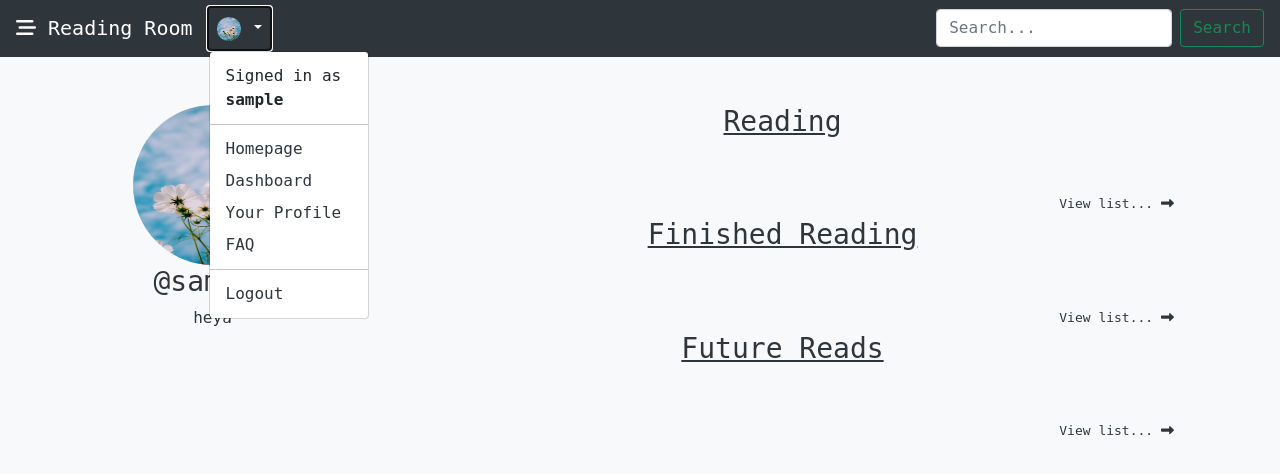
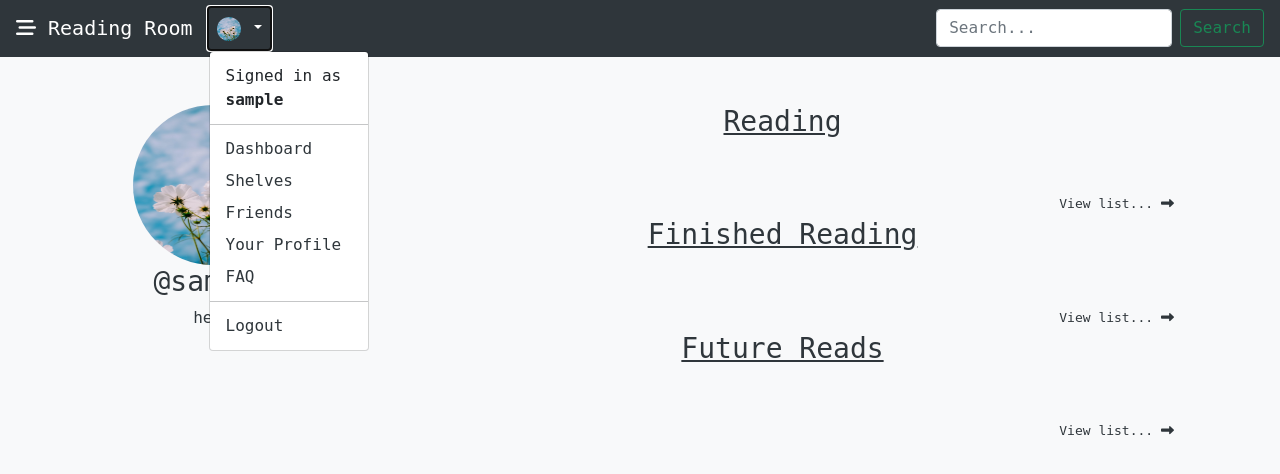
Before and after one commit to sweetreprise/reading-room, a Flask app: page /dashboard in a window 1280 px wide, after a click that opens the changed part. Shown: the top 474 px of the page. Run offline with Flask 2, Linux system fonts and the light colour scheme; the visitor is signed in with stand-in values (Sample User, id 1); data comes from the database, SQL or seed files in the repository; data that the repository does not hold is empty; some libraries are stand-ins or nearby versions; some web fonts are replaced.

Commit message:
added static JS src

```diff
--- a/templates/base.html
+++ b/templates/base.html
@@ -32,8 +32,9 @@
                     <li class="dropdown-item">Signed in as<br>
                         <b>{{ current_user.username }}</b></li>
                     <li><hr class="dropdown-divider"></li>
-                    <li><a class="dropdown-item" href="{{ url_for('home') }}">Homepage</a></li>
                     <li><a class="dropdown-item" href="{{ url_for('dashboard') }}">Dashboard</a></li>
+                    <li><a class="dropdown-item" href="/shelves/{{ current_user.username }}">Shelves</a></li>
+                    <li><a class="dropdown-item" href="{{ url_for('friends') }}">Friends</a></li>
                     <li><a class="dropdown-item" href="/{{ current_user.username }}">Your Profile</a></li>
                     <li><a class="dropdown-item" href="{{ url_for('faq') }}">FAQ</a></li>
                     <li><hr class="dropdown-divider"></li>
@@ -68,5 +69,7 @@
     <script
     src="https://cdn.jsdelivr.net/npm/bootstrap@5.1.3/dist/js/bootstrap.bundle.min.js" integrity="sha384-ka7Sk0Gln4gmtz2MlQnikT1wXgYsOg+OMhuP+IlRH9sENBO0LRn5q+8nbTov4+1p"
     crossorigin="anonymous"></script>
+    <!-- JS script -->
+    <script src="/static/script.js"></script>
 </body>
 </html>
```
